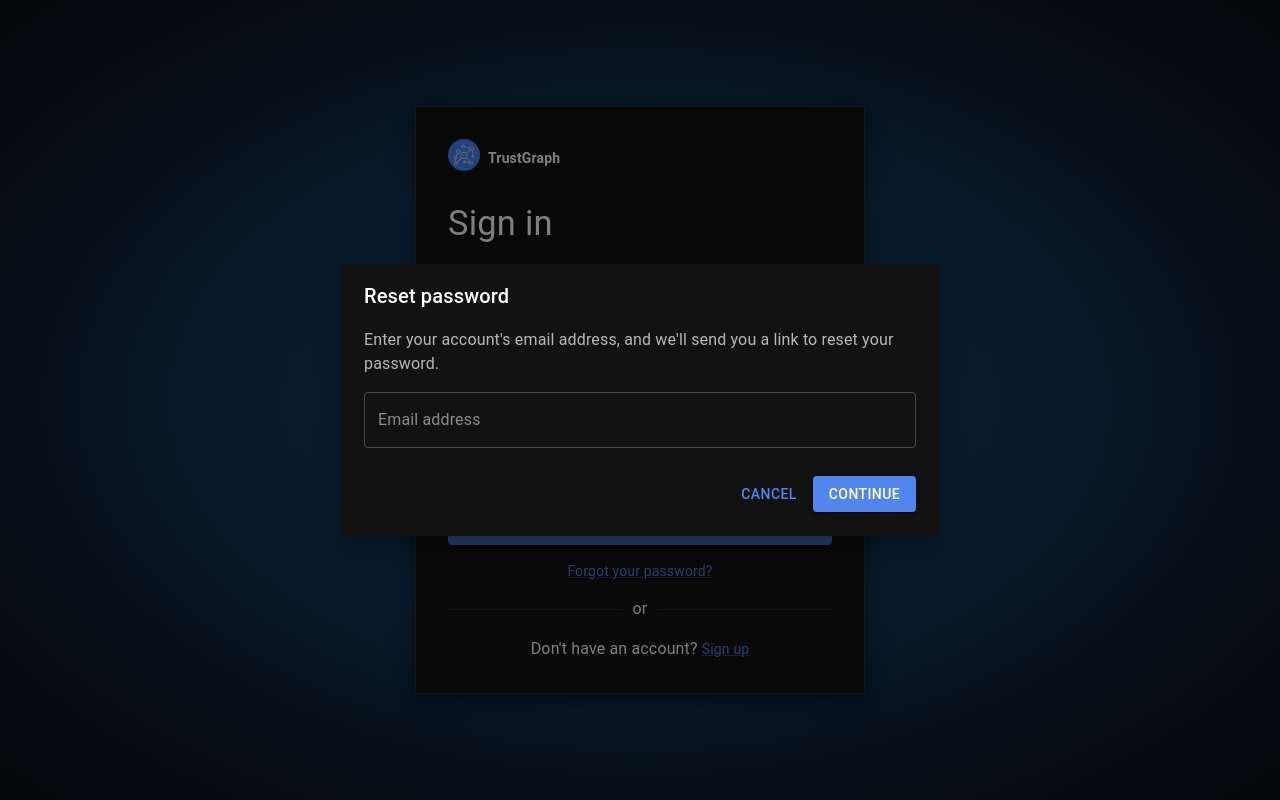
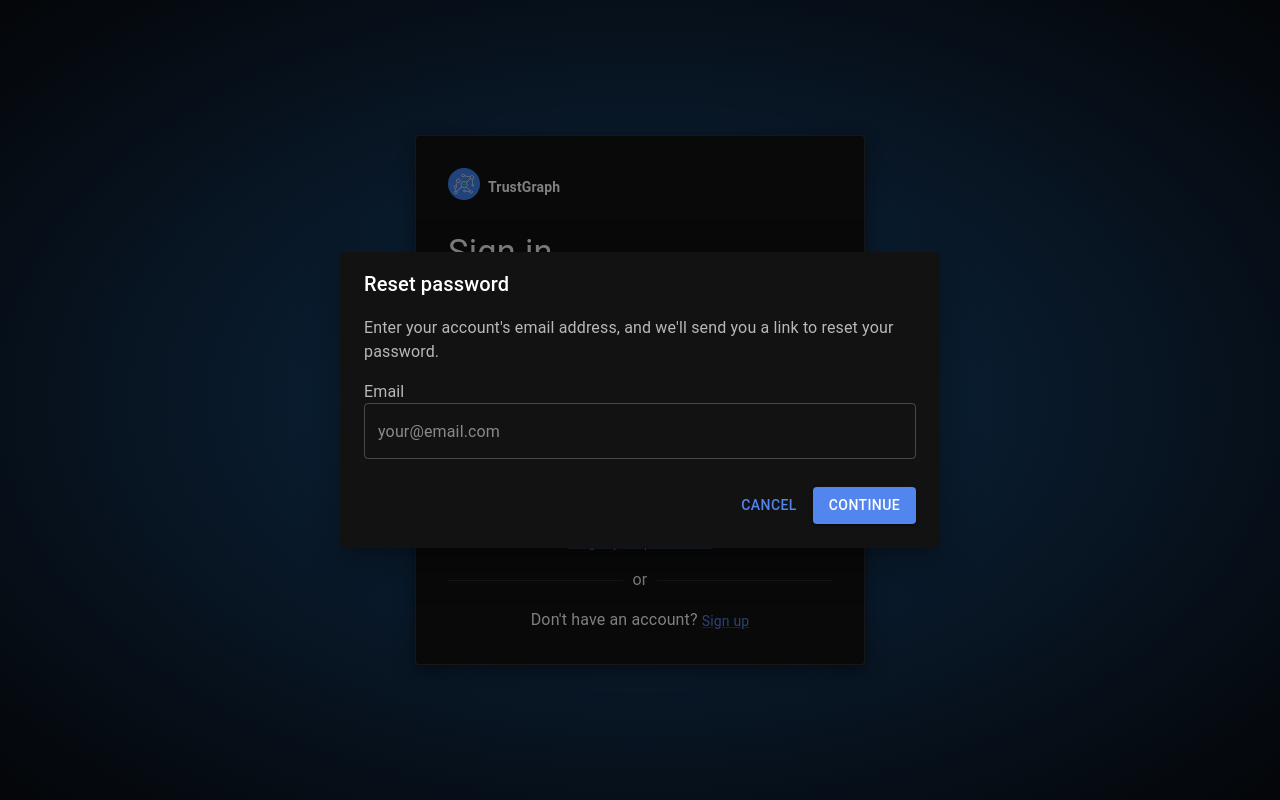
Before and after one commit to trustgraph-ai/simple-config-ui, a React (Vite) app: page / in a window 1280 px wide. Both pictures are taken after a click on the button "Forgot your password?". Built offline with nearby package versions, Linux system fonts and the light colour scheme; no server answers.

Commit message:
3 auth forms in place

```diff
--- a/src/App.tsx
+++ b/src/App.tsx
@@ -1,11 +1,11 @@
 
 import { useState, useEffect } from 'react';
 import SimpleEditor from './simple-editor/SimpleEditor';
-import SignIn from './SignIn';
+import SignIn from './auth/SignIn';
 import './App.scss';
 import {
     onAuthStateChange, signin, register as authRegister, logout
-} from './auth';
+} from './auth/auth';
 
 const App = () => {
 
--- a/src/ForgotPassword.tsx
+++ /dev/null
@@ -1,59 +0,0 @@
-import * as React from 'react';
-import Button from '@mui/material/Button';
-import Dialog from '@mui/material/Dialog';
-import DialogActions from '@mui/material/DialogActions';
-import DialogContent from '@mui/material/DialogContent';
-import DialogContentText from '@mui/material/DialogContentText';
-import DialogTitle from '@mui/material/DialogTitle';
-import OutlinedInput from '@mui/material/OutlinedInput';
-
-interface ForgotPasswordProps {
-  open: boolean;
-  handleClose: () => void;
-}
-
-export default function ForgotPassword({ open, handleClose }: ForgotPasswordProps) {
-  return (
-    <Dialog
-      open={open}
-      onClose={handleClose}
-      slotProps={{
-        paper: {
-          component: 'form',
-          onSubmit: (event: React.FormEvent<HTMLFormElement>) => {
-            event.preventDefault();
-            handleClose();
-          },
-          sx: { backgroundImage: 'none' },
-        },
-      }}
-    >
-      <DialogTitle>Reset password</DialogTitle>
-      <DialogContent
-        sx={{ display: 'flex', flexDirection: 'column', gap: 2, width: '100%' }}
-      >
-        <DialogContentText>
-          Enter your account&apos;s email address, and we&apos;ll send you a link to
-          reset your password.
-        </DialogContentText>
-        <OutlinedInput
-          autoFocus
-          required
-          margin="dense"
-          id="email"
-          name="email"
-          label="Email address"
-          placeholder="Email address"
-          type="email"
-          fullWidth
-        />
-      </DialogContent>
-      <DialogActions sx={{ pb: 3, px: 3 }}>
-        <Button onClick={handleClose}>Cancel</Button>
-        <Button variant="contained" type="submit">
-          Continue
-        </Button>
-      </DialogActions>
-    </Dialog>
-  );
-}
--- /dev/null
+++ b/src/auth/ForgotPassword.tsx
@@ -0,0 +1,85 @@
+
+import * as React from 'react';
+import Button from '@mui/material/Button';
+import Dialog from '@mui/material/Dialog';
+import DialogActions from '@mui/material/DialogActions';
+import DialogContent from '@mui/material/DialogContent';
+import DialogContentText from '@mui/material/DialogContentText';
+import DialogTitle from '@mui/material/DialogTitle';
+import FormControlLabel from '@mui/material/FormControlLabel';
+import FormLabel from '@mui/material/FormLabel';
+import FormControl from '@mui/material/FormControl';
+import TextField from '@mui/material/TextField';
+
+interface ForgotPasswordProps {
+    open: boolean;
+    close: () => void;
+}
+
+export const ForgotPassword : ForgotPasswordProps = ({
+    open, close
+}) => {
+
+    const [emailError, setEmailError] = React.useState(false);
+    const [emailErrorMessage, setEmailErrorMessage] = React.useState('');
+
+    return (
+        <Dialog
+            open={open}
+            onClose={close}
+            slotProps={{
+                paper: {
+                    component: 'form',
+                    onSubmit: (event: React.FormEvent<HTMLFormElement>) => {
+                    console.log(event);
+                        event.preventDefault();
+                        event.stopPropagation();
+                        close();
+                    },
+                    sx: { backgroundImage: 'none' },
+                },
+            }}
+        >
+          <DialogTitle>Reset password</DialogTitle>
+          <DialogContent
+              sx={{
+                  display: 'flex', flexDirection: 'column', gap: 2,
+                  width: '100%'
+              }}
+          >
+              <DialogContentText>
+                  Enter your account&apos;s email address, and we&apos;ll
+                  send you a link to reset your password.
+              </DialogContentText>
+
+
+            <FormControl>
+              <FormLabel htmlFor="email">Email</FormLabel>
+              <TextField
+                error={emailError}
+                helperText={emailErrorMessage}
+                id="email"
+                type="email"
+                name="email"
+                placeholder="your@email.com"
+                autoComplete="email"
+                autoFocus
+                required
+                fullWidth
+                variant="outlined"
+              />
+            </FormControl>
+
+          </DialogContent>
+          <DialogActions sx={{ pb: 3, px: 3 }}>
+              <Button onClick={close}>Cancel</Button>
+              <Button variant="contained" type="submit">
+                  Continue
+              </Button>
+            </DialogActions>
+        </Dialog>
+    );
+
+};
+
+export default ForgotPassword;
--- /dev/null
+++ b/src/auth/Register.tsx
@@ -0,0 +1,137 @@
+
+import * as React from 'react';
+import Button from '@mui/material/Button';
+import Dialog from '@mui/material/Dialog';
+import DialogActions from '@mui/material/DialogActions';
+import DialogContent from '@mui/material/DialogContent';
+import DialogContentText from '@mui/material/DialogContentText';
+import DialogTitle from '@mui/material/DialogTitle';
+import OutlinedInput from '@mui/material/OutlinedInput';
+import FormControlLabel from '@mui/material/FormControlLabel';
+import FormLabel from '@mui/material/FormLabel';
+import FormControl from '@mui/material/FormControl';
+import TextField from '@mui/material/TextField';
+
+interface RegisterProps {
+    open: boolean;
+    close: () => void;
+}
+
+export const Register : RegisterProps = ({
+    open, close
+}) => {
+
+    const [emailError, setEmailError] = React.useState(false);
+    const [emailErrorMessage, setEmailErrorMessage] = React.useState('');
+    const [passwordError, setPasswordError] = React.useState(false);
+    const [passwordErrorMessage, setPasswordErrorMessage] = React.useState('');
+
+
+    return (
+        <Dialog
+            open={open}
+            onClose={close}
+            slotProps={{
+                paper: {
+                    component: 'form',
+                    onSubmit: (event: React.FormEvent<HTMLFormElement>) => {
+                    console.log(event);
+                        event.preventDefault();
+                        event.stopPropagation();
+                        close();
+                    },
+                    sx: { backgroundImage: 'none' },
+                },
+            }}
+        >
+          <DialogTitle>Register new account</DialogTitle>
+          <DialogContent
+              sx={{
+                  display: 'flex', flexDirection: 'column', gap: 2,
+                  width: '100%'
+              }}
+          >
+              <DialogContentText>
+                  Enter your email address, and create a password to get
+                  started.
+              </DialogContentText>
+
+            <FormControl>
+              <FormLabel htmlFor="email">Name</FormLabel>
+              <TextField
+                helperText="Enter your name (optional)"
+                id="name"
+                name="name"
+                placeholder="Fred Bloggs"
+                autoFocus
+                required
+                fullWidth
+                variant="outlined"
+              />
+            </FormControl>
+
+            <FormControl>
+              <FormLabel htmlFor="email">Email</FormLabel>
+              <TextField
+                error={emailError}
+                helperText={emailErrorMessage}
+                id="email"
+                type="email"
+                name="email"
+                placeholder="your@email.com"
+                autoComplete="email"
+                autoFocus
+                required
+                fullWidth
+                variant="outlined"
+                color={emailError ? 'error' : 'primary'}
+              />
+            </FormControl>
+
+            <FormControl>
+              <FormLabel htmlFor="password">Password</FormLabel>
+              <TextField
+                error={passwordError}
+                helperText={passwordErrorMessage}
+                name="password"
+                placeholder="••••••"
+                type="password"
+                id="password"
+                autoFocus
+                required
+                fullWidth
+                variant="outlined"
+                color={passwordError ? 'error' : 'primary'}
+              />
+            </FormControl>
+
+            <FormControl>
+              <FormLabel htmlFor="password2">Re-enter password</FormLabel>
+              <TextField
+                error={passwordError}
+                helperText={passwordErrorMessage}
+                name="password2"
+                placeholder="••••••"
+                type="password"
+                id="password2"
+                autoFocus
+                required
+                fullWidth
+                variant="outlined"
+                color={passwordError ? 'error' : 'primary'}
+              />
+            </FormControl>
+
+          </DialogContent>
+          <DialogActions sx={{ pb: 3, px: 3 }}>
+              <Button onClick={close}>Cancel</Button>
+              <Button variant="contained" type="submit">
+                  Register
+              </Button>
+            </DialogActions>
+        </Dialog>
+    );
+
+};
+
+export default Register;
--- a/src/SignIn.tsx
+++ b/src/auth/SignIn.tsx
@@ -15,10 +15,14 @@ import Typography from '@mui/material/Typography';
 import Stack from '@mui/material/Stack';
 import MuiCard from '@mui/material/Card';
 import { styled } from '@mui/material/styles';
+
 import ForgotPassword from './ForgotPassword';
+import Register from './Register';
+
 import { GoogleIcon, FacebookIcon, SitemarkIcon } from './CustomIcons';
 
 import { signin } from './auth';
+
 const Card = styled(MuiCard)(({ theme }) => ({
     display: 'flex',
     flexDirection: 'column',
@@ -61,22 +65,32 @@ const SignInContainer = styled(Stack)(({ theme }) => ({
   },
 }));
 
-export default function SignIn(props: { disableCustomTheme?: boolean }) {
+const SignIn = (props: { disableCustomTheme?: boolean }) => {
+
   const [emailError, setEmailError] = React.useState(false);
   const [emailErrorMessage, setEmailErrorMessage] = React.useState('');
   const [passwordError, setPasswordError] = React.useState(false);
   const [passwordErrorMessage, setPasswordErrorMessage] = React.useState('');
-  const [open, setOpen] = React.useState(false);
+  const [forgotPasswordOpen, setForgotPasswordOpen] = React.useState(false);
+  const [registerOpen, setRegisterOpen] = React.useState(false);
 
-  const handleClickOpen = () => {
-    setOpen(true);
+  const openForgotPassword = () => {
+    setForgotPasswordOpen(true);
   };
 
-  const handleClose = () => {
-    setOpen(false);
+  const closeForgotPassword = () => {
+      setForgotPasswordOpen(false);
   };
 
-  const handleSubmit = (event: React.FormEvent<HTMLFormElement>) => {
+  const openRegister = () => {
+    setRegisterOpen(true);
+  };
+
+  const closeRegister = () => {
+      setRegisterOpen(false);
+  };
+
+  const submit = (event: React.FormEvent<HTMLFormElement>) => {
     event.preventDefault();
     if (emailError || passwordError) {
         event.preventDefault();
@@ -142,7 +156,7 @@ export default function SignIn(props: { disableCustomTheme?: boolean }) {
           </Typography>
           <Box
             component="form"
-            onSubmit={handleSubmit}
+            onSubmit={submit}
             noValidate
             sx={{
               display: 'flex',
@@ -185,11 +199,20 @@ export default function SignIn(props: { disableCustomTheme?: boolean }) {
                 color={passwordError ? 'error' : 'primary'}
               />
             </FormControl>
+{/*
             <FormControlLabel
               control={<Checkbox value="remember" color="primary" />}
               label="Remember me"
             />
-            <ForgotPassword open={open} handleClose={handleClose} />
+*/}
+            <ForgotPassword
+                open={forgotPasswordOpen}
+                close={closeForgotPassword}
+            />
+            <Register
+                open={registerOpen}
+                close={closeRegister}
+            />
             <Button
               type="submit"
               fullWidth
@@ -201,7 +224,7 @@ export default function SignIn(props: { disableCustomTheme?: boolean }) {
             <Link
               component="button"
               type="button"
-              onClick={handleClickOpen}
+              onClick={openForgotPassword}
               variant="body2"
               sx={{ alignSelf: 'center' }}
             >
@@ -231,7 +254,8 @@ export default function SignIn(props: { disableCustomTheme?: boolean }) {
             <Typography sx={{ textAlign: 'center' }}>
               Don&apos;t have an account?{' '}
               <Link
-                href="/material-ui/getting-started/templates/sign-in/"
+                component="button"
+                onClick={openRegister}
                 variant="body2"
                 sx={{ alignSelf: 'center' }}
               >
@@ -244,3 +268,6 @@ export default function SignIn(props: { disableCustomTheme?: boolean }) {
       </>
   );
 }
+
+
+export default SignIn;
--- a/src/firebase-config.ts
+++ b/src/auth/firebase-config.ts
@@ -3,7 +3,7 @@ import { initializeApp } from 'firebase/app';
 import { getAuth } from 'firebase/auth';
 
 export const firebaseConfig = {
-    apiKey: 'AIzaSyDr7cyqjWqviTju8pOg6SGGVHPlYnp1X3A',
+    apiKey: 'AIzaSyAQ9NXIjqpkUB8lWXlWblUYrDF7C4OcSTM',
     authDomain: 'trustgraph-demo.firebaseapp.com'
 }
 
--- a/src/simple-editor/Banner.tsx
+++ b/src/simple-editor/Banner.tsx
@@ -1,6 +1,6 @@
 
 import React from 'react';
-import  { logout as authLogout } from '../auth';
+import  { logout as authLogout } from '../auth/auth';
 
 import { Typography, Box, Stack, Button } from '@mui/material';
 
```
Also changed, not shown: src/auth/CustomIcons.tsx (renamed from src/CustomIcons.tsx), src/auth/auth.ts (renamed from src/auth.ts). Lines whose indentation alone changed are shown as unchanged.
